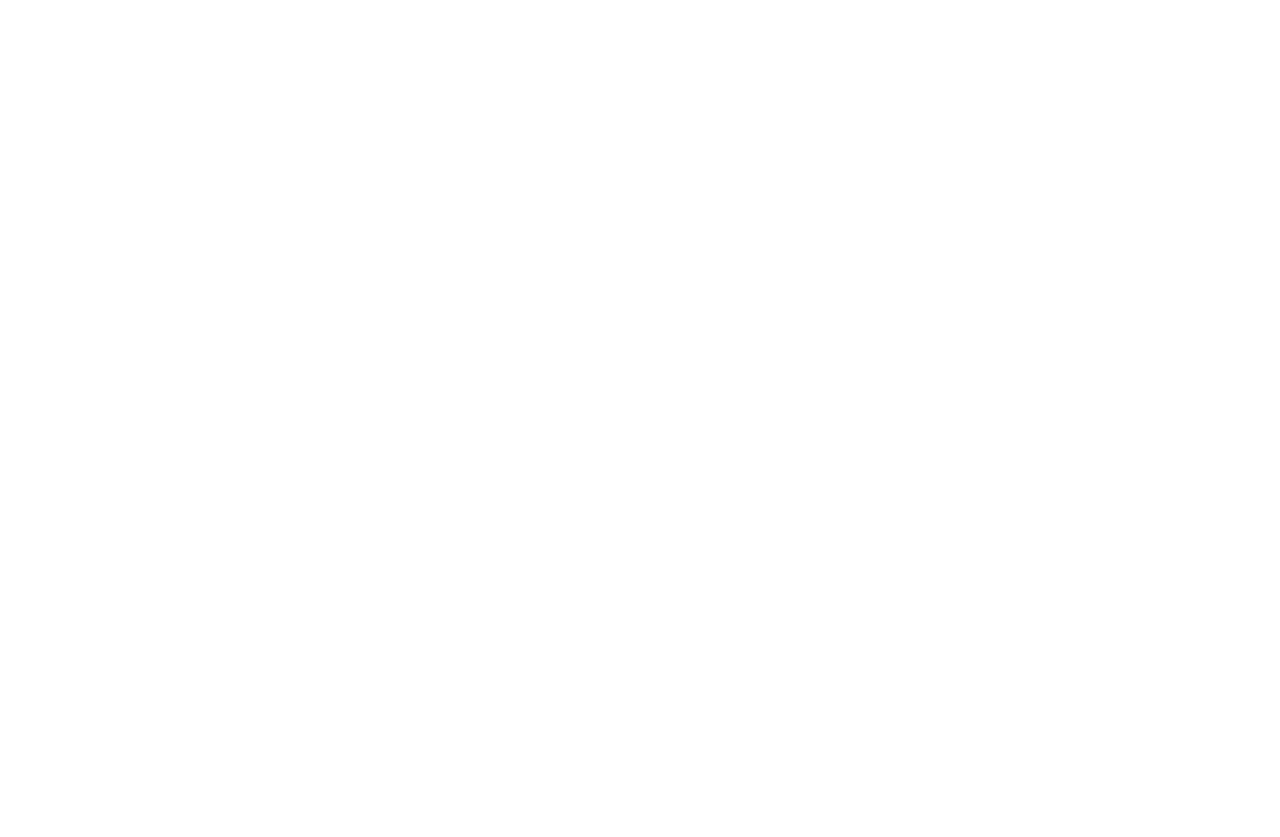
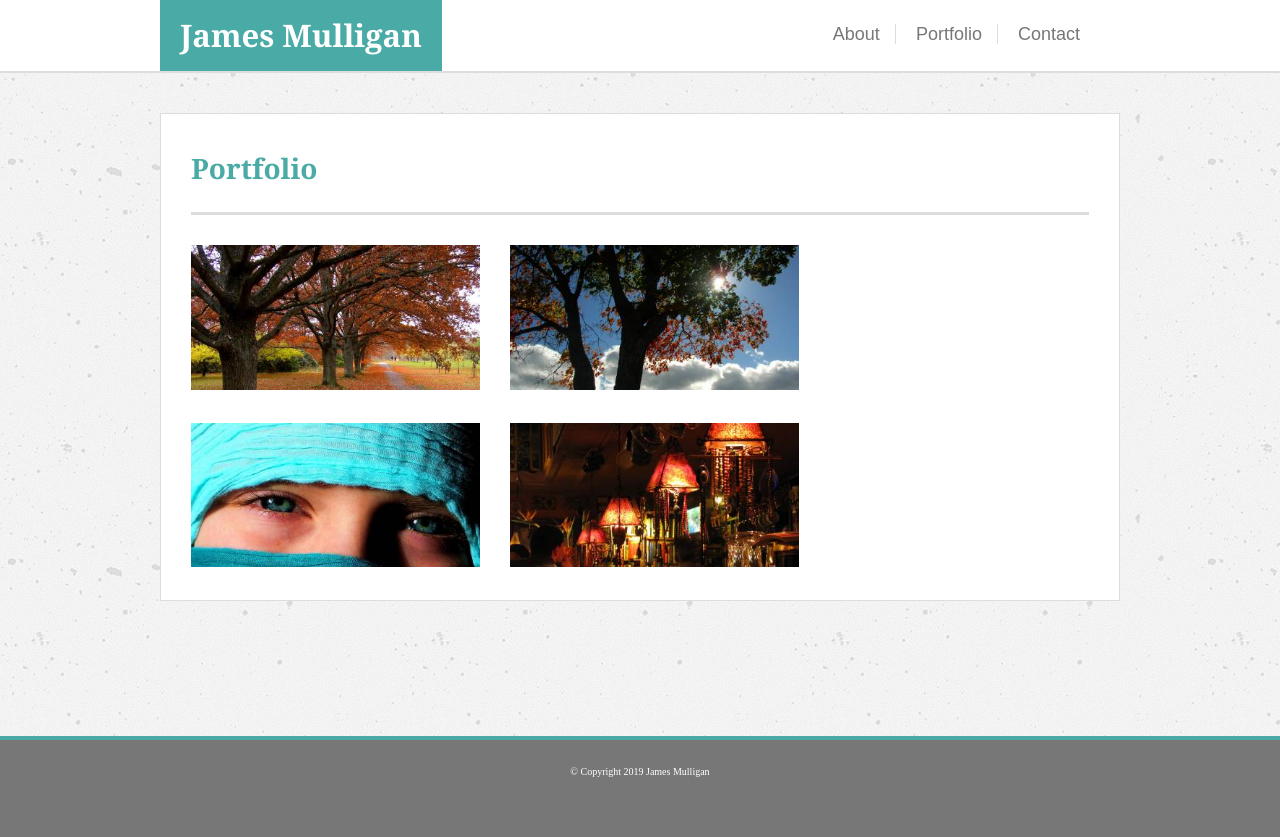
Before and after one commit to JMulligan87/Basic-Portfolio, a plain HTML site: page portfolio.html in a window 1280 px wide. Before the commit the page ends 800 px from the top, so only its background shows below. Drawn offline with Linux system fonts and the light colour scheme.

Commit message:
almost finishedportfolio page

```diff
--- a/assets/css/style.css
+++ b/assets/css/style.css
@@ -64,12 +64,6 @@ a:last-child {
     border-right: 0;
 }
 
-
-
-body {
-
-}
-
 header {
 	background-color: #fff;
 	border-bottom: 2px solid #ddd;
@@ -124,3 +118,32 @@ html, body {
 .footer, .push {
 	height: -1em;
 }
+
+.tree, .tree-text {
+    float: left;
+    width: 289px;
+    margin: 0 30px -20px 0;
+}
+
+.tree2 {
+    width: 289px;
+}
+
+.eyes {
+    float:left;
+    width: 289px;
+    margin:30px 30px -20px 0;
+}
+
+.lights {
+    width: 289px;
+    margin: 30px 0 0 0;
+}
+
+.tree-text {
+
+
+    background-color: #4aaaa5;
+    color: #ffffff;
+
+}
--- a/portfolio.html
+++ b/portfolio.html
@@ -0,0 +1,71 @@
+<!DOCTYPE html>
+<html lang="en-us">
+
+<head>
+        <meta charset="UTF-8">
+        <title>James Mulligan's Portfolio</title>
+        <link rel="stylesheet" type="text/css" href="assets/css/reset.css">
+        <link rel="stylesheet" type="text/css" href="assets/css/style.css">
+</head>
+<body>
+        <div class= "wrapper">
+                <header>
+                    <div class="container">
+                        <div id="name">
+                            <h1>James Mulligan</h1>
+                        </div>
+
+                        <div class="links">
+                            <a href="index.html">About</a>
+                            <a href="portfolio.html">Portfolio</a>
+                            <a href="contact.html">Contact</a>
+                        </div>
+                    </div>
+                </header>
+
+                <div class="container">
+                    <div class="content">
+                        <h2>Portfolio</h2>
+
+                        <div class="container1">
+                        <div>
+                            <img class="tree" src="assets/images/tree.jpeg" alt="tree">
+                            <div class="tree-text">
+                                Hang Man
+                            </div>
+                        </div>
+                    </div>
+
+                        <div>
+
+                            <img class="tree2" src="assets/images/tree2.jpeg" alt="tree2">
+
+                        </div>
+
+                        <div>
+
+                            <img class="eyes" src="assets/images/eyes.jpeg" alt="eyes">
+
+                        </div>
+
+                        <div>
+
+                            <img class="lights" src="assets/images/lights.jpeg" alt="lights">
+
+                        </div>
+
+
+
+                    </div>
+                    <div class="push"></div>
+                </div>
+            </div>
+
+            <div class="footer">
+                <div class="container">
+                    <p>&copy; Copyright 2019 James Mulligan</p>
+                </div>
+            </div>
+</body>
+
+</html>
```
Also changed, not shown: assets/images/eyes.jpeg (added), assets/images/lights.jpeg (added), assets/images/tree.jpeg (added), assets/images/tree2.jpeg (added), assets/images/water.jpeg (added).
